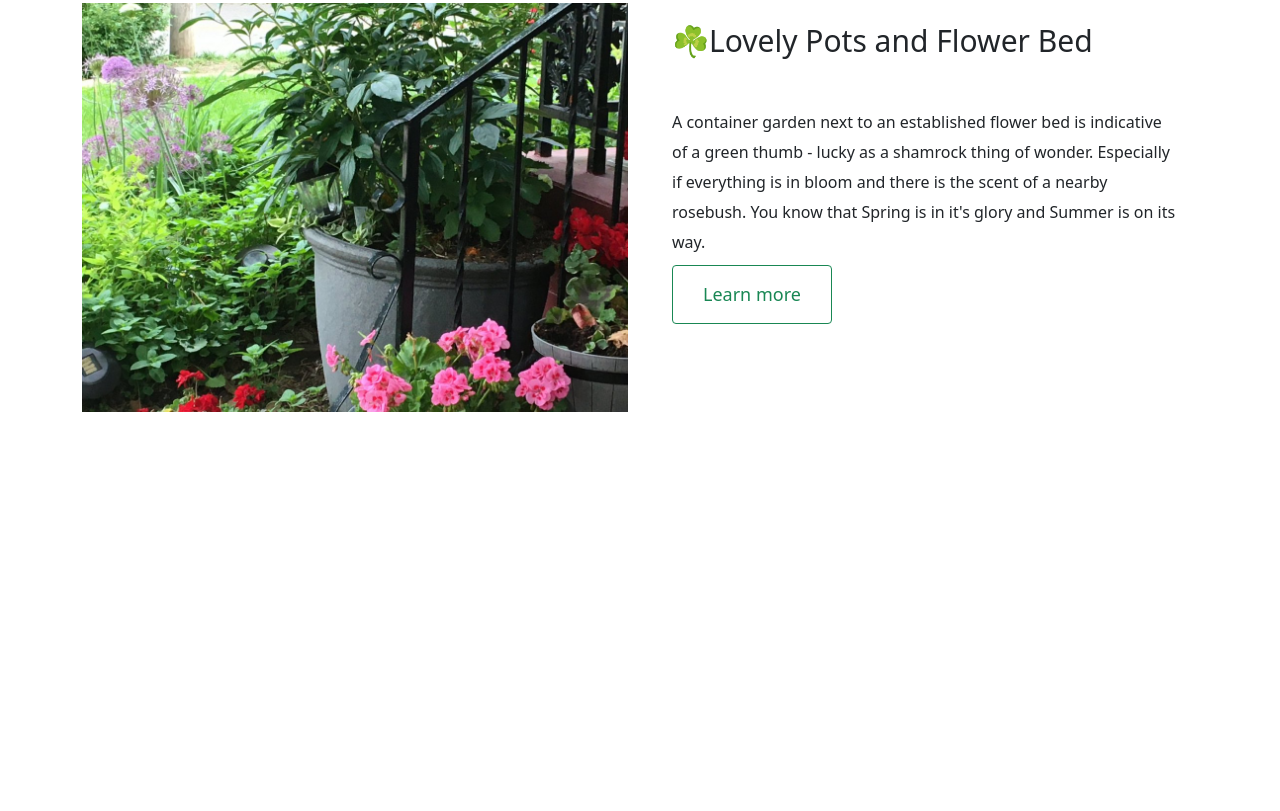
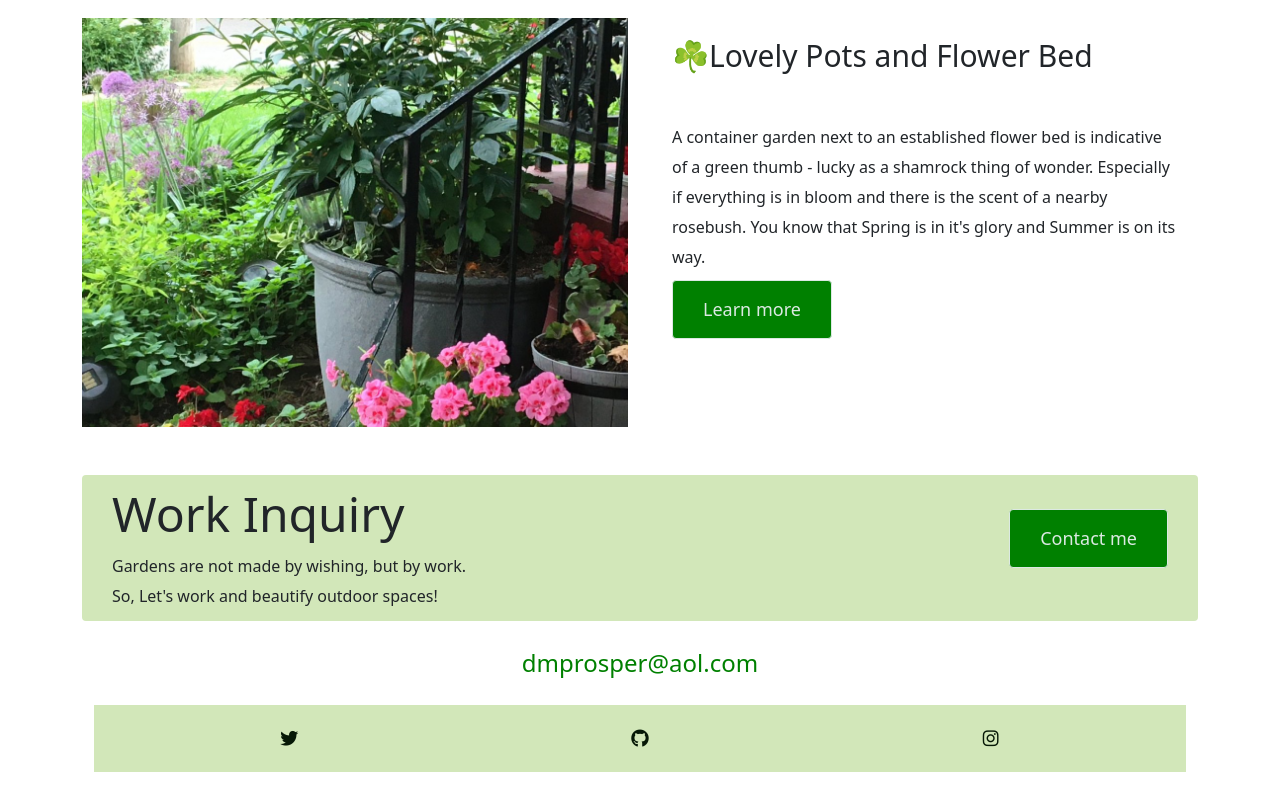
Before and after one commit to dmprosper/week4-project, a plain HTML site: page index.html in a window 1280 px wide. Shown: the part 1475-2286 px from the top of the page. Before the commit the page ends 1935 px from the top, so only its background shows below. Drawn offline with nearby package versions, Linux system fonts and the light colour scheme; a web font is replaced by a local one.

Commit message:
created, added footer to index.html

```diff
--- a/index.html
+++ b/index.html
@@ -60,11 +60,11 @@
     <h3 class="mb-5">Front-end Developer and Gardener from the US
     </h3>
    <div class="d-grid gap-2 col-2 mx-auto">
-  <button type="button" class="btn btn-success">Contact me</button>
+  <button type="button" class="btn btn-branding">Contact me</button>
  </div>
- <p class="text-center m-5">
+ <h5 class="text-center m-5">
    My best efforts and beautiful plants thriving in US Zone 6.
- </p>
+ </h5>
  <div class="container">
 
    <div class="row mb-5">
@@ -74,7 +74,7 @@
      </div>
      <div class="col">
        <div class="project-description">
- <h2 class="mb-5">🌷Gorgeous Spring Snowball</h2>
+ <h2 class="mb-5">🌷Spring Snowball Hedge</h2>
  <p class="mb-2">
    My gorgeous snowball viburnam is the show stopper of my spring bushes.  It blooms late spring to early summer with the tulips and daffodils.  It is 10 feet tall, and is weighed down by these wonderful showy 5 - 8 inch flowerheads, that seem to glow at night. The non-fragrant flowers emerge lime green and turn a snowy white, and attract butterflies.
  </p>
@@ -86,7 +86,7 @@
      <div class="row mb-5">
       <div class="col">
        <div class="project-description">
- <h2 class="mb-5">👰Wedding Cake </h2>
+ <h2 class="mb-5">👰Wedding Cake Hedge</h2>
  <p class="mb-2">
    My Mariesii Viburnum Hedge is wonderful deciduous shrub called the Wedding Cake Bush.  It grew to 10 tall with a 12 ft. spread. Every spring there are flat-topped clusters of showy white flowers. The flowers give way to red, berry-like drupes that turn black and the birds love to eat them. The dark green foliage turns a burgundy-red and purple in the fall.  It is a beauty.
  </p>
@@ -110,6 +110,44 @@
  </p>
  <a href="" class="btn btn-branding">Learn more</a>
  </div>
+
+    </div>
+    <footer>
+      <div class="contact-box d-flex justify-content-between mt-5 mb-4 d-none d-md-flex">
+        <div>
+        <h4>
+          Work Inquiry
+        </h4>
+        <p>
+          Gardens are not made by wishing, but by work.
+          <br>
+          So, Let's work and beautify outdoor spaces!
+        </p>
+      </div>
+      <div>
+        <a class="btn btn-branding mt-4" href="" role="button">Contact me</a>
+      </div>
+      </div>
+    <div class="d-flex justify-content-center mt-4 mb-4">
+    <a href="mailto:dmprosper@aol.com" class="email-link">dmprosper@aol.com</a>
+    </div>
+    <div class="container">
+      <div class="row cols-3 social-links d-flex justify-content-center">
+
+        <div class= "col">
+      <a href="https://www.twitter.com/dmprosper" target="_blank">
+      <i class="fab fa-twitter "></i></a>
+      </div>
+
+      <div class= "col">
+      <a href="https://www.github.com/dmprosper" target="_blank"><i class="fab fa-github "></i></a>
+      </div>
+
+      <div class= "col"><a href="https://instagram.com/dmprosper" target="_blank">
+      <i class="fab fa-instagram"></i></a>
+      </button>
+    </div>
+      </footer>
   </div>
    </body>
 </html>
--- a/src/style.css
+++ b/src/style.css
@@ -25,6 +25,10 @@ h3 {
     font-family: var(--heading-font-family);
  }
 
+ h4 {
+     font-size: 48px;
+ }
+
  .hero {
      padding: 20px 20px;
  }
@@ -39,12 +43,19 @@ p {
 }
 
 .btn-branding {
+    background-color: green;
     border: 1px solid;
     border-radius: 4px;
     font-size: 18px;
     line-height: 27px;
-    color:#198754;
+    color:#dce9e3;
     padding: 15px 30px;
+}
+
+.btn-branding:hover {
+    color: red;
+    transition: all 100ms ease-in-out;
+
 }
 
 .project-description {
@@ -106,3 +117,46 @@ p {
     padding: 0 10px;
     line-height: 25px;
 }
+
+footer .contact-box {
+    background-color: var(--primary-color);
+    padding: 10px 30px;
+    border-radius: 4px;
+
+}
+
+footer .contact-box p {
+    margin: 0;
+}
+footer .email-link {
+    text-decoration: none;
+    color: green;
+    font-size: 24px;
+
+}
+
+footer .email-link:hover {
+    color: red;
+    transition: all 100ms ease-in-out;
+}
+
+footer .social-links {
+    color: green;
+    background-color: var(--primary-color);
+    padding: 20px;
+    font-size: 18px;
+    text-align: center;
+    transition: all 100ms ease-in-out;
+
+}
+
+footer .social-links a {
+    display: inline-block;
+    color: rgb(6, 24, 6)
+}
+
+
+
+footer .social-links a:hover {
+    color: red;
+}
```
Also changed, not shown: work.html (+1 -1 lines), images/twitter.png (added).
